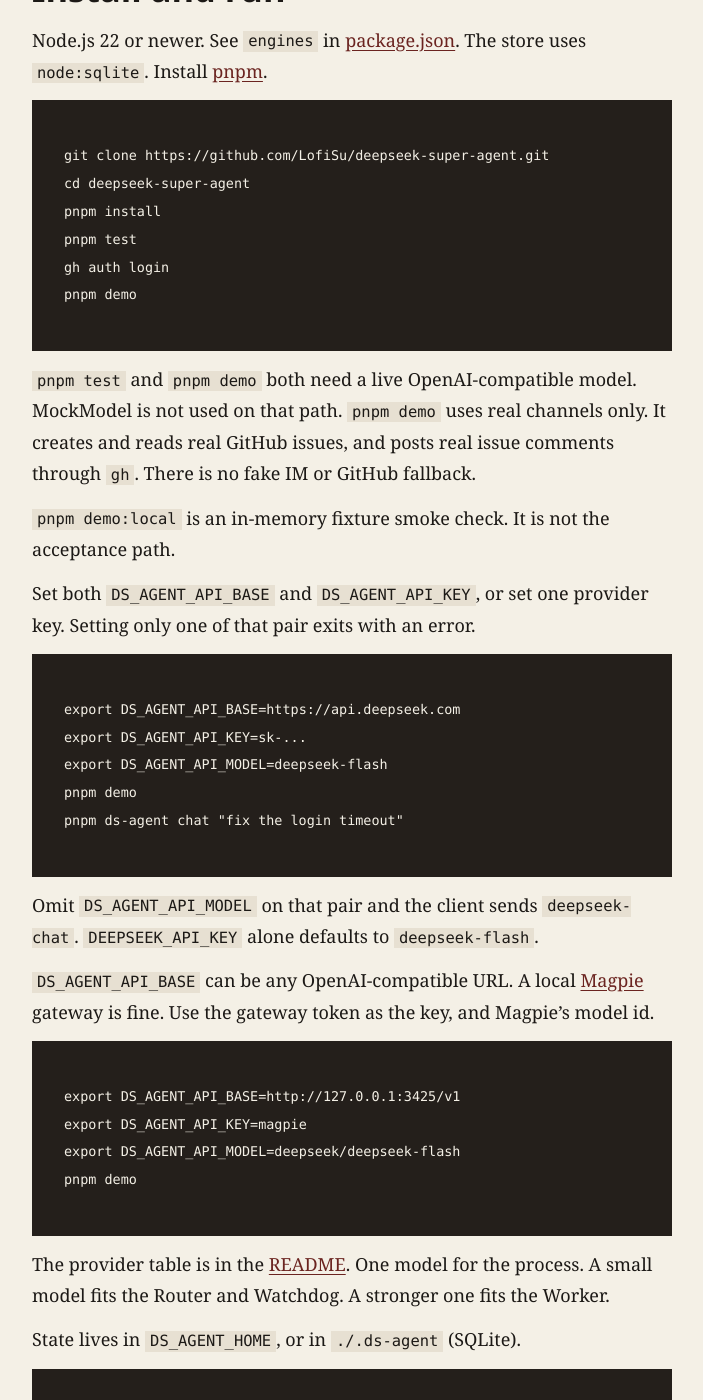
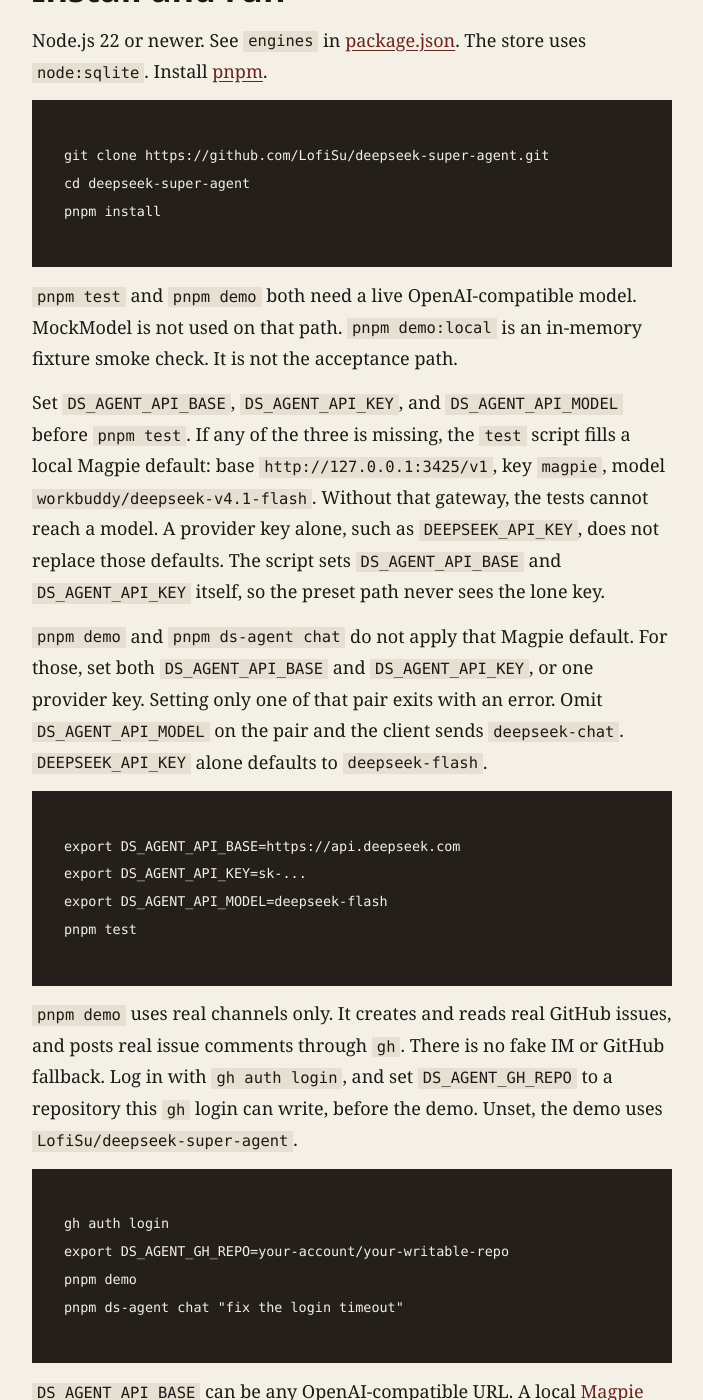
Before and after one commit to LofiSu/deepseek-super-agent, a Jekyll site: the page built from docs/install.md, in a window 1280 px wide and 1400 px high, scrolled down 230 px. Shown: the whole window, without its empty margins (288-991 px from the left). Built offline with Jekyll 4.4.1, drawn with Linux system fonts in a browser that asks for light colours; some of the changed text lies outside the part shown.

Commit message:
docs: spell out test, demo, and redaction limits
pnpm test fills a local Magpie default unless DS_AGENT_API_* is set. The demo needs a writable DS_AGENT_GH_REPO, and closing issues is best-effort. Redaction only covers secret-named values of at least 8 characters.

Co-authored-by: LofiSu <LofiSu@users.noreply.github.com>

````diff
--- a/docs/install.md
+++ b/docs/install.md
@@ -15,26 +15,29 @@ Node.js 22 or newer. See `engines` in [package.json]({{ site.repository_url }}/b
 git clone https://github.com/LofiSu/deepseek-super-agent.git
 cd deepseek-super-agent
 pnpm install
-pnpm test
-gh auth login
-pnpm demo
 ```
 
-`pnpm test` and `pnpm demo` both need a live OpenAI-compatible model. MockModel is not used on that path. `pnpm demo` uses real channels only. It creates and reads real GitHub issues, and posts real issue comments through `gh`. There is no fake IM or GitHub fallback.
+`pnpm test` and `pnpm demo` both need a live OpenAI-compatible model. MockModel is not used on that path. `pnpm demo:local` is an in-memory fixture smoke check. It is not the acceptance path.
 
-`pnpm demo:local` is an in-memory fixture smoke check. It is not the acceptance path.
+Set `DS_AGENT_API_BASE`, `DS_AGENT_API_KEY`, and `DS_AGENT_API_MODEL` before `pnpm test`. If any of the three is missing, the `test` script fills a local Magpie default: base `http://127.0.0.1:3425/v1`, key `magpie`, model `workbuddy/deepseek-v4.1-flash`. Without that gateway, the tests cannot reach a model. A provider key alone, such as `DEEPSEEK_API_KEY`, does not replace those defaults. The script sets `DS_AGENT_API_BASE` and `DS_AGENT_API_KEY` itself, so the preset path never sees the lone key.
 
-Set both `DS_AGENT_API_BASE` and `DS_AGENT_API_KEY`, or set one provider key. Setting only one of that pair exits with an error.
+`pnpm demo` and `pnpm ds-agent chat` do not apply that Magpie default. For those, set both `DS_AGENT_API_BASE` and `DS_AGENT_API_KEY`, or one provider key. Setting only one of that pair exits with an error. Omit `DS_AGENT_API_MODEL` on the pair and the client sends `deepseek-chat`. `DEEPSEEK_API_KEY` alone defaults to `deepseek-flash`.
 
 ```bash
 export DS_AGENT_API_BASE=https://api.deepseek.com
 export DS_AGENT_API_KEY=sk-...
 export DS_AGENT_API_MODEL=deepseek-flash
+pnpm test
+```
+
+`pnpm demo` uses real channels only. It creates and reads real GitHub issues, and posts real issue comments through `gh`. There is no fake IM or GitHub fallback. Log in with `gh auth login`, and set `DS_AGENT_GH_REPO` to a repository this `gh` login can write, before the demo. Unset, the demo uses `LofiSu/deepseek-super-agent`.
+
+```bash
+gh auth login
+export DS_AGENT_GH_REPO=your-account/your-writable-repo
 pnpm demo
 pnpm ds-agent chat "fix the login timeout"
 ```
-
-Omit `DS_AGENT_API_MODEL` on that pair and the client sends `deepseek-chat`. `DEEPSEEK_API_KEY` alone defaults to `deepseek-flash`.
 
 `DS_AGENT_API_BASE` can be any OpenAI-compatible URL. A local [Magpie](https://github.com/yetone/magpie) gateway is fine. Use the gateway token as the key, and Magpie's model id.
 
@@ -42,6 +45,7 @@ Omit `DS_AGENT_API_MODEL` on that pair and the client sends `deepseek-chat`. `DE
 export DS_AGENT_API_BASE=http://127.0.0.1:3425/v1
 export DS_AGENT_API_KEY=magpie
 export DS_AGENT_API_MODEL=deepseek/deepseek-flash
+export DS_AGENT_GH_REPO=your-account/your-writable-repo
 pnpm demo
 ```
 
@@ -57,4 +61,6 @@ pnpm ds-agent metrics
 
 Phase-2 helpers stay off unless you set `DS_AGENT_PHASE2=1`.
 
-`pnpm demo` writes real issues on `DS_AGENT_GH_REPO` (default `LofiSu/deepseek-super-agent`) and closes them at the end. `DS_AGENT_GH_KEEP=1` leaves them open. Feishu setup is in the repo: [docs/REAL_CHANNELS.md]({{ site.repository_url }}/blob/main/docs/REAL_CHANNELS.md).
+Closing those issues is best-effort. Each scenario calls `closeGithubIssues` only after its main work. A failed close is ignored, so the issue stays open and the demo does not fail for that. A throw, or a return before that call, also leaves issues open: a later `createIssue` can fail after earlier ones exist, the watchdog scenario returns when the issue has no trigger, and the spill scenario returns when a trigger is missing. `DS_AGENT_GH_KEEP=1` skips the close on purpose. After a run, look through the repo for open issues labeled `ds-agent-demo`.
+
+Feishu setup is in the repo: [docs/REAL_CHANNELS.md]({{ site.repository_url }}/blob/main/docs/REAL_CHANNELS.md).
````
Also changed, not shown: README.zh-CN.md (+12 -5 lines), docs/index.md (+1 -1 lines), docs/safety.md (+4 -2 lines), docs/zh/index.md (+1 -1 lines), docs/zh/install.md (+15 -9 lines), docs/zh/safety.md (+4 -2 lines), README.md.
